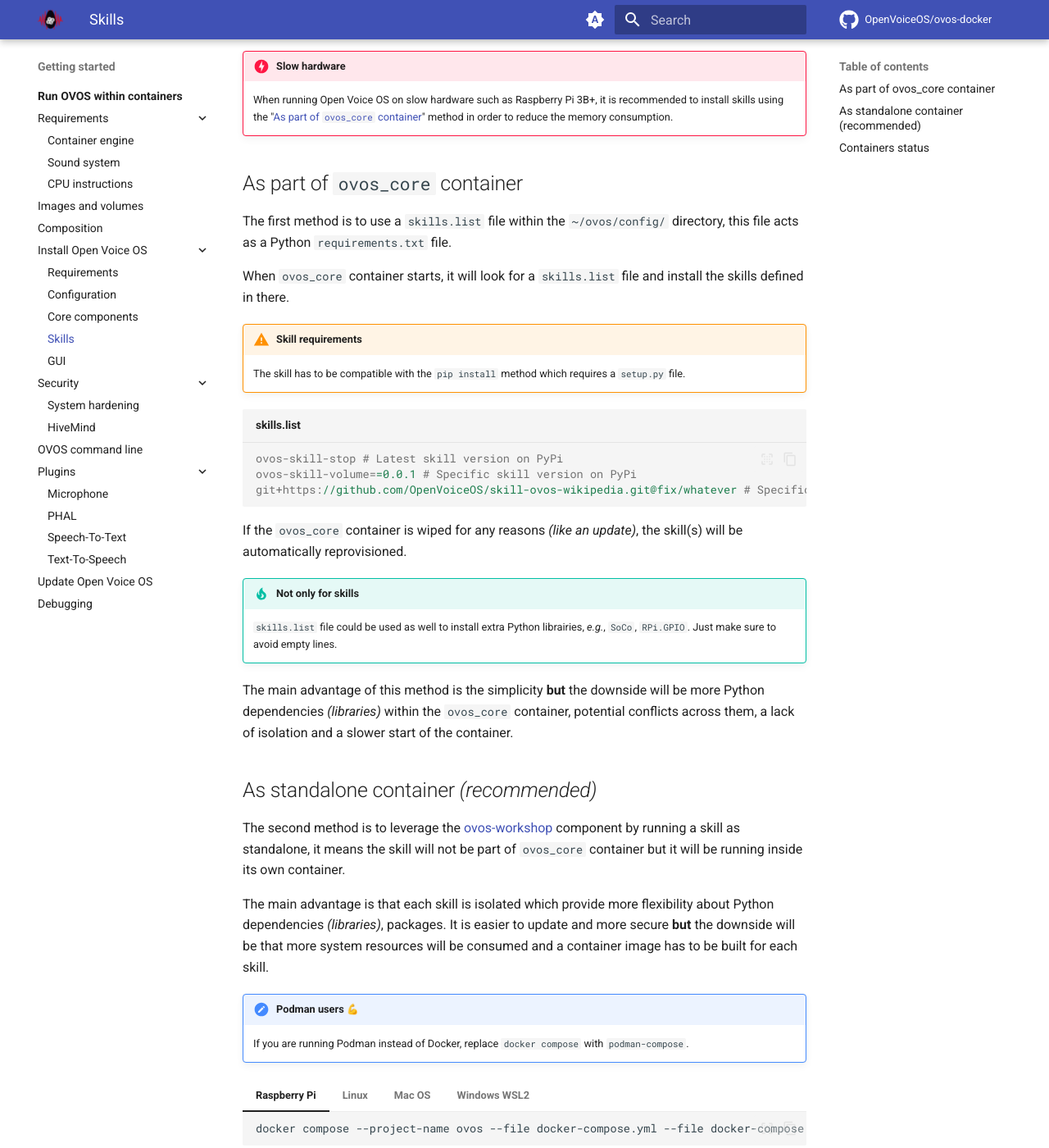
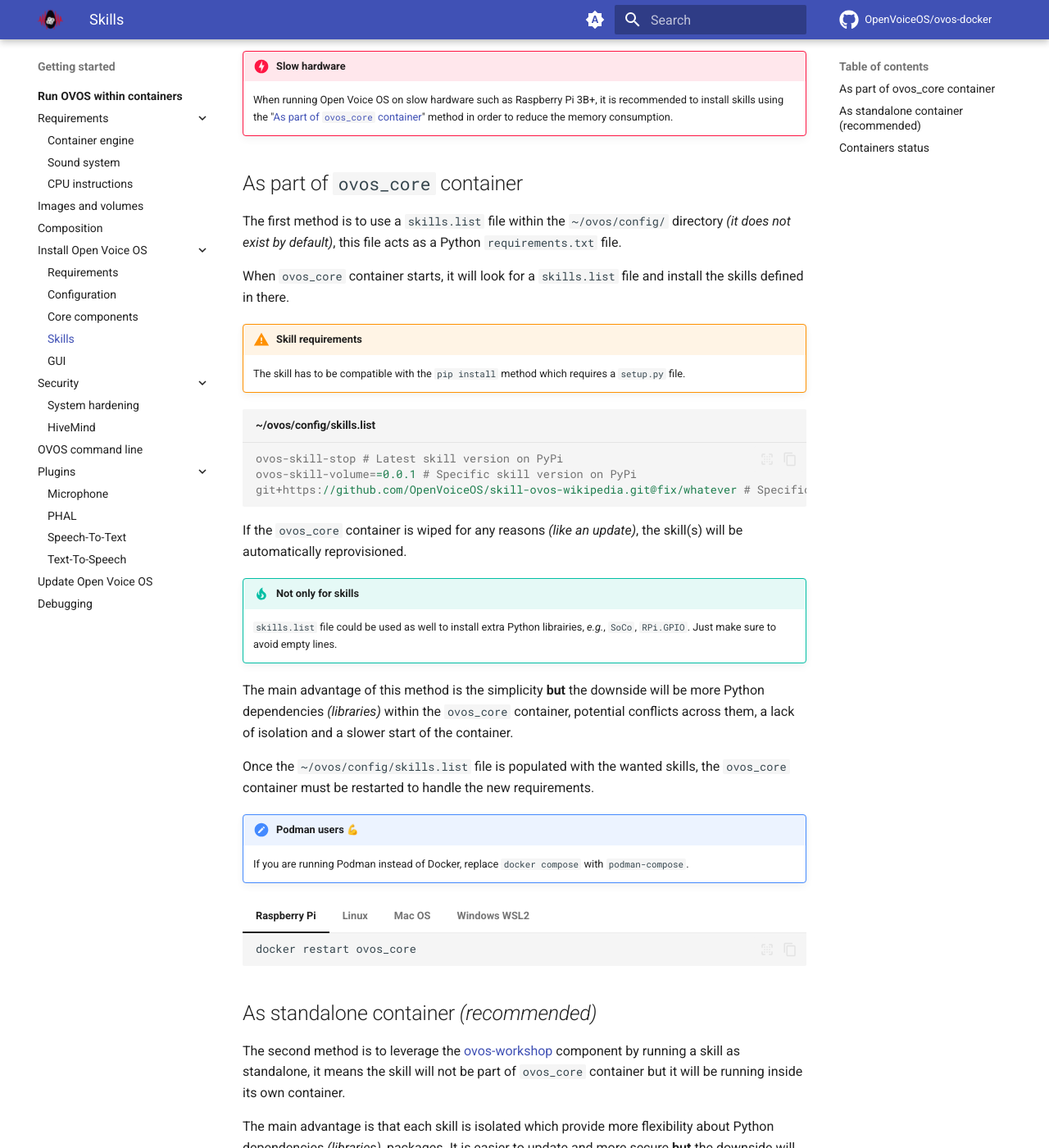
Before and after one commit to OpenVoiceOS/ovos-docker, an MkDocs documentation site: the page built from docs/getting-started/docker/installation/skills.md, in a window 1280 px wide and 1400 px high, scrolled down 277 px. Shown: the whole window at 82% size. Built offline with MkDocs 1.6.1 and Material for MkDocs 9.7.7, drawn with Linux system fonts in a browser that asks for light colours; emoji names are drawn with the system emoji font; plug-ins that fetch from the network failed and are left out; comment, search, counter and statistics services are not loaded.

Commit message:
[skills] Add more clarifications

````diff
--- a/docs/getting-started/docker/installation/skills.md
+++ b/docs/getting-started/docker/installation/skills.md
@@ -8,7 +8,7 @@
 
 ## As part of `ovos_core` container
 
-The first method is to use a `skills.list` file within the `~/ovos/config/` directory, this file acts as a Python `requirements.txt` file.
+The first method is to use a `skills.list` file within the `~/ovos/config/` directory _(it does not exist by default)_, this file acts as a Python `requirements.txt` file.
 
 When `ovos_core` container starts, it will look for a `skills.list` file and install the skills defined in there.
 
@@ -16,7 +16,7 @@
 
     The skill has to be compatible with the `pip install` method which requires a `setup.py` file.
 
-```ini title="skills.list"
+```ini title="~/ovos/config/skills.list"
 ovos-skill-stop # Latest skill version on PyPi
 ovos-skill-volume==0.0.1 # Specific skill version on PyPi
 git+https://github.com/OpenVoiceOS/skill-ovos-wikipedia.git@fix/whatever # Specific skill's branch on GitHub
@@ -29,6 +29,36 @@
     `skills.list` file could be used as well to install extra Python librairies, *e.g.*, `SoCo`, `RPi.GPIO`. Just make sure to avoid empty lines.
 
 The main advantage of this method is the simplicity **but** the downside will be more Python dependencies _(libraries)_ within the `ovos_core` container, potential conflicts across them, a lack of isolation and a slower start of the container.
+
+Once the `~/ovos/config/skills.list` file is populated with the wanted skills, the `ovos_core` container must be restarted to handle the new requirements.
+
+!!! note "Podman users :muscle:"
+
+    If you are running Podman instead of Docker, replace `docker compose` with `podman-compose`.
+
+=== "Raspberry Pi"
+
+    ```shell
+    docker restart ovos_core
+    ```
+
+=== "Linux"
+
+    ```shell
+    docker restart ovos_core
+    ```
+
+=== "Mac OS"
+
+    ```shell
+    docker restart ovos_core
+    ```
+
+=== "Windows WSL2"
+
+    ```shell
+    docker restart ovos_core
+    ```
 
 ## As standalone container _(recommended)_
 
````
